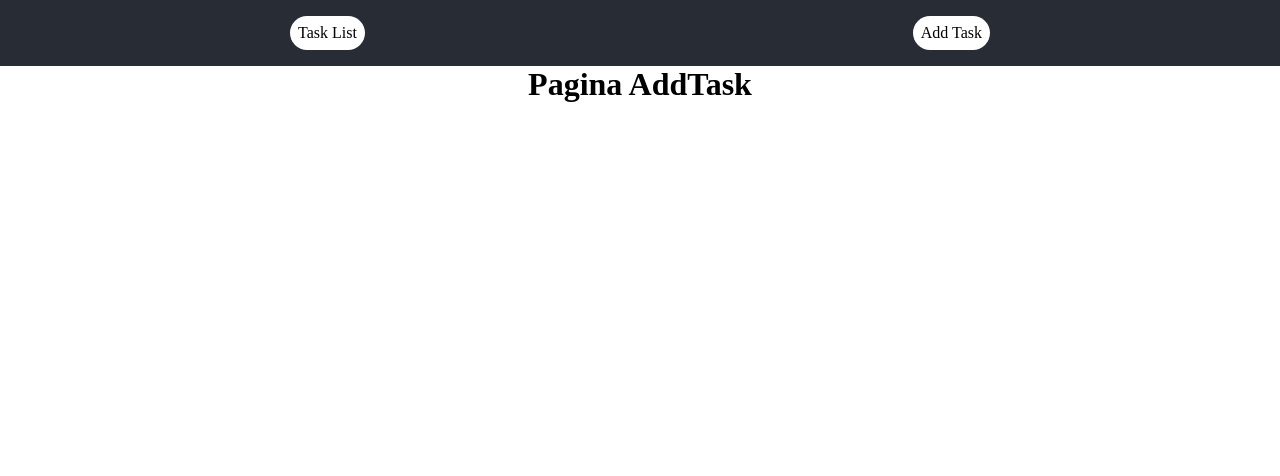
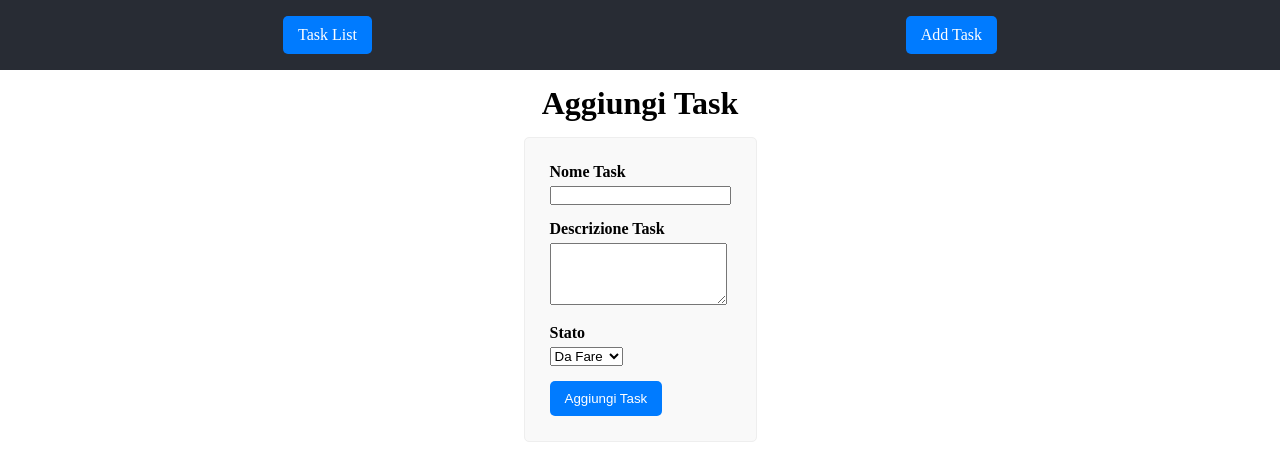
Before and after one commit to MicheleCasani/ex-react-task-manager, a React (Vite) app: page /add in a window 1280 px wide. Shown: the top 476 px of the page. Built offline with nearby package versions, Linux system fonts and the light colour scheme; no server answers.

Commit message:
[upd] milestone 5 done

```diff
--- a/src/context/GlobalContext.jsx
+++ b/src/context/GlobalContext.jsx
@@ -1,4 +1,4 @@
-import React, { createContext, useContext, useState, useEffect } from 'react';
+import React, { createContext } from 'react';
 
 import useTask from '../hooks/useTask'; // Importa il custom hook per gestire i task
 
--- a/src/index.css
+++ b/src/index.css
@@ -10,7 +10,8 @@
 
 .container {
     display: flex;
-    justify-content: center;
+    align-items: center;
+    flex-direction: column;
 }
 
 .navbar {
@@ -21,11 +22,14 @@
 }
 
 .btn {
-    color: rgb(0, 0, 0);
+    background-color: #007bff;
+    color: white;
+    border: none;
+    padding: 10px 15px;
+    border-radius: 5px;
+    cursor: pointer;
+    transition: background-color 0.3s;
     text-decoration: none;
-    padding: 8px;
-    border-radius: 50px;
-    background-color: #ffffff;
 }
 
 /* Stili per la tabella dei task */
@@ -66,3 +70,29 @@ tr:hover {
 tr:last-child td {
     border-bottom: none;
 }
+
+.form-container {
+    padding: 10px;
+    border: 1px solid #eee;
+    border-radius: 5px;
+    background-color: #f9f9f9;
+    margin-top: 15px;
+}
+
+.form-group {
+    margin: 15px;
+}
+
+.form-label {
+    font-weight: bold;
+    margin-bottom: 5px;
+    display: block;
+}
+
+.btn:hover {
+    background-color: #0056b3;
+}
+
+h1 {
+    margin-top: 15px;
+}
--- a/src/pages/AddTask.jsx
+++ b/src/pages/AddTask.jsx
@@ -1,10 +1,98 @@
 import React from 'react'
+import { useState, useRef } from 'react'
 
 const AddTask = () => {
+
+    // Stato per il titolo del task
+    const [title, setTitle] = useState('');
+
+    // Stato per gli errori
+    const [error, setError] = useState('');
+
+    // utilizzo useRef per i campi non controllati
+    const descriptionRef = useRef();
+    const statusRef = useRef();
+
+    // costante con i simboli non consentiti
+    const symbols = "!@#$%^&*()-_=+[]{}|;:'\\\",.<>?/`~";
+
+    const handleSubmit = (e) => {
+        e.preventDefault(); // Previene il refresh della pagina
+
+        // validazione del titolo
+        if (title.trim() === '') {
+            setError('il Titolo è obbligatorio')
+            return;
+        }
+
+        // validazione della descrizione
+        if (descriptionRef.current.value.trim() === '') {
+            setError('la Descrizione è obbligatoria')
+            return;
+        }
+
+        for (let char of title) {
+            if (symbols.includes(char)) {
+                setError('Il titolo non può contenere simboli speciali');
+                return;
+            }
+        }
+
+        // Pulisci errori precedenti se tutto è valido
+        setError('');
+
+        // se non ci sono errori riporto i dati
+        const taskData = {
+            title: title,
+            description: descriptionRef.current.value,
+            status: statusRef.current.value
+        }
+
+        console.log("Dati del task:", taskData);
+
+        // pulisco i dati dopo l'invio
+        setTitle('');
+        descriptionRef.current.value = '';
+        statusRef.current.value = 'To do';
+    }
+
     return (
-        <div>
-            <h1>Pagina AddTask</h1>
-        </div>
+        <>
+            <h1>Aggiungi Task</h1>
+            <div className='form-container'>
+                <form action="" onSubmit={handleSubmit}>
+                    <div className='form-group'>
+                        <label htmlFor="taskName" className='form-label'>Nome Task</label>
+                        <input type="text" id="taskName"
+                            value={title}
+                            onChange={(e) => setTitle(e.target.value)}
+                        />
+                    </div>
+
+                    {error && <span style={{ color: 'red', fontSize: '12px' }}>{error}</span>}
+
+                    <div className='form-group'>
+                        <label htmlFor="taskDescription" className='form-label'>Descrizione Task</label>
+                        <textarea id="taskDescription" rows="4"
+                            ref={descriptionRef}
+                        ></textarea>
+                    </div>
+
+                    <div className='form-group'>
+                        <label htmlFor="status" className='form-label'>Stato</label>
+                        <select name="status" id="status" ref={statusRef}>
+                            <option value="To do">Da Fare</option>
+                            <option value="Doing">In Corso</option>
+                            <option value="Done">Fatto</option>
+                        </select>
+                    </div>
+
+                    <div className='form-group'>
+                        <button type="submit" className='btn'>Aggiungi Task</button>
+                    </div>
+                </form>
+            </div>
+        </>
     )
 }
 
--- a/src/pages/TaskList.jsx
+++ b/src/pages/TaskList.jsx
@@ -10,7 +10,7 @@ const TaskList = () => {
 
     return (
         <div>
-            <h1>pagina TaskList</h1>
+            <h1>Lista dei Taskt</h1>
             <table>
                 <thead>
                     <tr>
```
